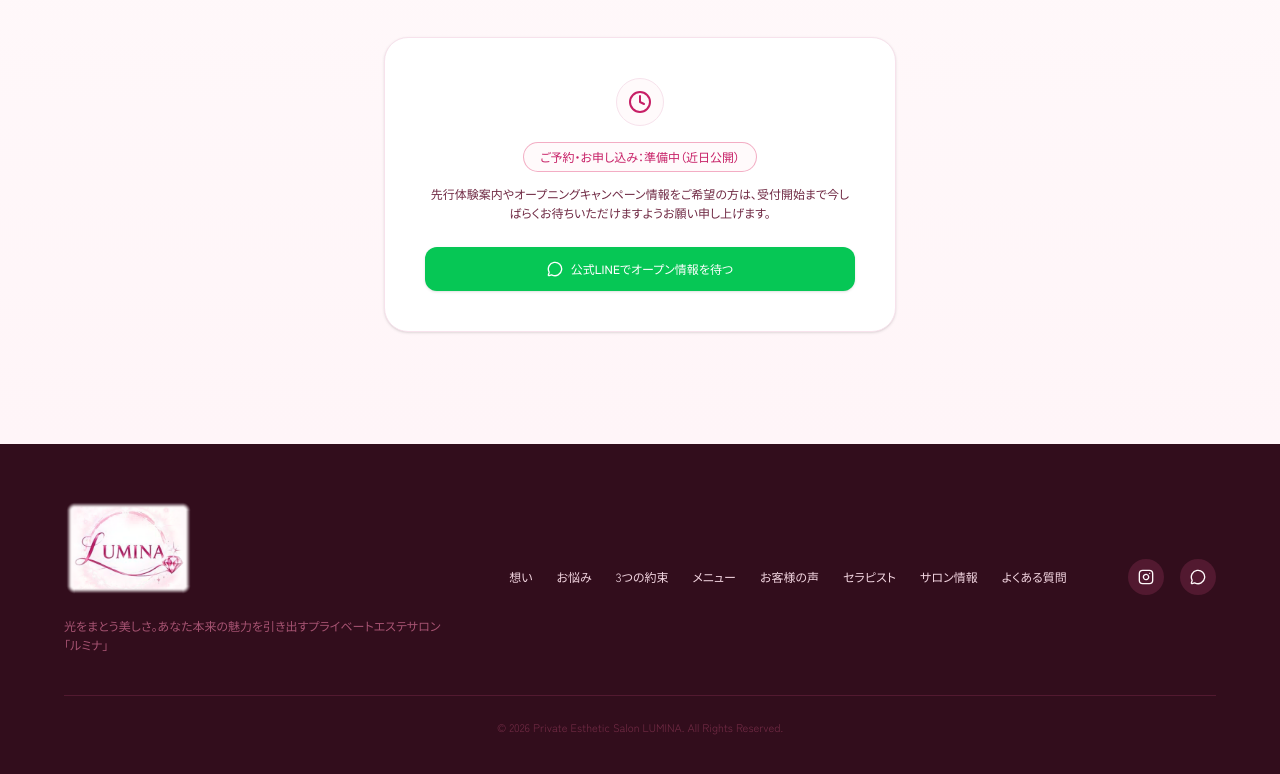
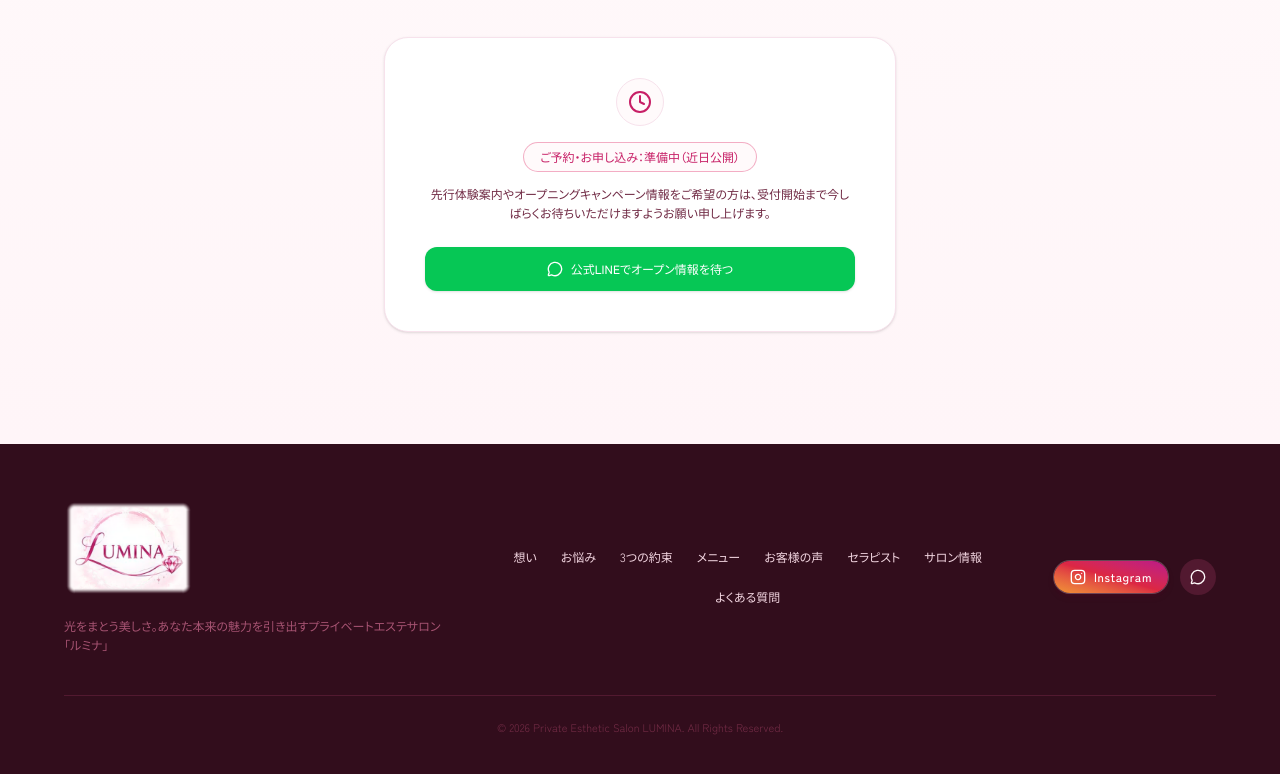
Before and after one commit to csdkotsuka/lumina-life, a website built with Vite: page index.html in a window 1280 px wide. Shown: the part 9997-10771 px from the top of the page. Built offline with nearby package versions, Linux system fonts and the light colour scheme; a web font is replaced by a local one.

Commit message:
Update footer Instagram link to @lumina0423 and enhance icon styling

```diff
--- a/index.html
+++ b/index.html
@@ -1078,15 +1078,16 @@
         <a href="#faq" class="hover:text-white transition-colors">よくある質問</a>
       </div>
 
-      <div class="flex items-center gap-4 text-[#FFFAFB]">
-        <a href="https://instagram.com" target="_blank" rel="noopener noreferrer" class="p-2.5 rounded-full bg-[#521930] hover:bg-[#C71F66] transition-colors" aria-label="Instagram">
-          <svg class="w-4 h-4 fill-none stroke-current stroke-2" viewBox="0 0 24 24" stroke-linecap="round" stroke-linejoin="round">
+      <div class="flex items-center gap-3 text-[#FFFAFB]">
+        <a href="https://www.instagram.com/lumina0423?psln=MW8ybXkwN2JkdG1rcQ==" target="_blank" rel="noopener noreferrer" class="group relative inline-flex items-center gap-2 px-4 py-2 rounded-full bg-gradient-to-tr from-[#f09433] via-[#dc2743] to-[#bc1888] text-white shadow-md shadow-pink-950/40 hover:shadow-lg hover:shadow-pink-600/40 hover:scale-105 active:scale-95 transition-all duration-300 ring-1 ring-white/25 hover:ring-white/60" aria-label="LUMINA公式Instagram（@lumina0423）">
+          <svg class="w-4 h-4 fill-none stroke-current stroke-2 group-hover:scale-110 transition-transform duration-300" viewBox="0 0 24 24" stroke-linecap="round" stroke-linejoin="round">
             <rect width="20" height="20" x="2" y="2" rx="5" ry="5"></rect>
             <path d="M16 11.37A4 4 0 1 1 12.63 8 4 4 0 0 1 16 11.37z"></path>
             <line x1="17.5" x2="17.51" y1="6.5" y2="6.5"></line>
           </svg>
+          <span class="font-sans-jp font-medium text-xs tracking-wider">Instagram</span>
         </a>
-        <a href="https://line.me" target="_blank" rel="noopener noreferrer" class="p-2.5 rounded-full bg-[#521930] hover:bg-[#06C755] transition-colors" aria-label="LINE">
+        <a href="https://line.me" target="_blank" rel="noopener noreferrer" class="p-2.5 rounded-full bg-[#521930] hover:bg-[#06C755] text-[#FFFAFB] transition-colors" aria-label="LINE">
           <i data-lucide="message-circle" class="w-4 h-4"></i>
         </a>
       </div>
```
Also changed, not shown: dist/assets/index-C4emOHxt.css (deleted), dist/assets/index-DmsvCytc.css (added), dist/assets/index-pjEbPiUn.js (renamed from dist/assets/index-DKRJZ__x.js), dist/index.html.
